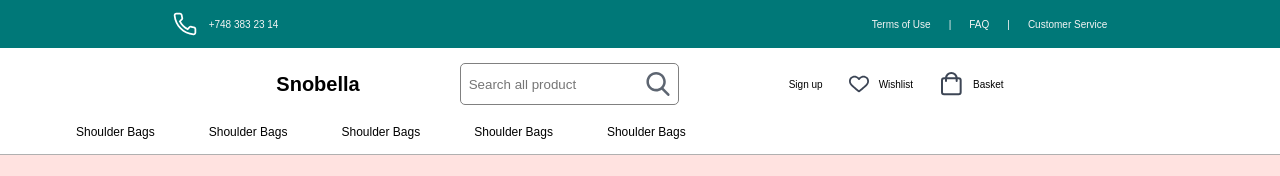
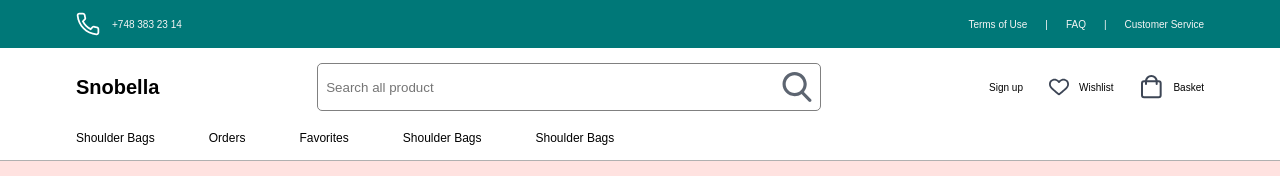
Before and after one commit to fatimabayramli/snobella_team_work, a plain HTML site: page index.html in a window 1280 px wide. Shown: the top 176 px of the page. Drawn offline with Linux system fonts and the light colour scheme; files whose address does not match are found by name; a web font is replaced by a local one.

Commit message:
width_fixed

```diff
--- a/assets/style/sass/layout/_navbar.scss
+++ b/assets/style/sass/layout/_navbar.scss
@@ -4,7 +4,7 @@
         height: 4.8rem;
         display: flex;
         align-items: center;
-        justify-content: space-around;
+        justify-content: space-between;
         width: 100%;
         gap: 40rem;
         .phone{
@@ -34,22 +34,24 @@
     border-bottom : 1px solid rgba(128, 128, 128, 0.623);
     .navbarContainer{
         display: flex;
-        justify-content: space-around;
+        justify-content: space-between;
         flex-direction: column;
         width: 100%;
         padding: 1.5rem 0;
         gap: 2rem;
         .navbar_top{
-            justify-content: center;
+            justify-content: space-between;
             align-items: center;
             display: flex;
             gap: 10rem;
             .search{
                 display: flex;
-                align-items: center;
+                justify-content: space-between;
                 border: 0.1rem solid grey;
                 border-radius: 0.5rem;
                 padding: 0.8rem;
+                width: 50.4rem;
+                height: 4.8rem;
             }
             .personal{
                 display: flex;
--- a/index.html
+++ b/index.html
@@ -55,8 +55,8 @@
             <div class="navbar_bottom">
                 <ul class="menu">
                     <li><a href="">Shoulder Bags</a></li>
-                    <li><a href="">Shoulder Bags</a></li>
-                    <li><a href="">Shoulder Bags</a></li>
+                    <li><a href="">Orders</a></li>
+                    <li><a href="">Favorites</a></li>
                     <li><a href="">Shoulder Bags</a></li>
                     <li><a href="">Shoulder Bags</a></li>
                 </ul>
```
Also changed, not shown: assets/style/css/main.css, 1 other file.
